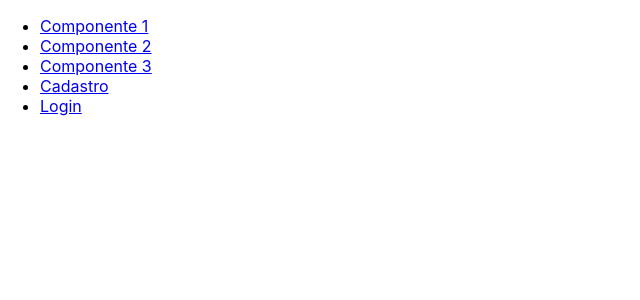
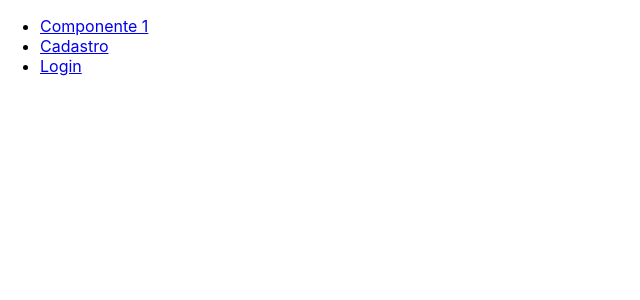
Before and after one commit to instrutorvilson/reactjs-2024, a React (Create React App) app: page / in a window 1280 px wide. Shown: the top 300 px of the page, without its empty margins (0-640 px from the left). Built offline with nearby package versions, Linux system fonts and the light colour scheme.

Commit message:
Deixar visivel menu para autenticados

```diff
--- a/src/componentes/cadastro.js
+++ b/src/componentes/cadastro.js
@@ -21,7 +21,6 @@ export default function Cadastro(){
     }
 
     useEffect(()=>{
-        console.log(localStorage.getItem('userLogado') === null)
         if(localStorage.getItem('userLogado') === null){
            {/*<Navigate to='login' />*/}
            navigate('../login')
--- a/src/componentes/menu.js
+++ b/src/componentes/menu.js
@@ -6,8 +6,14 @@ export default function Menu() {
             <nav>
                 <ul>
                     <li><Link to='componente1'>Componente 1</Link></li>
-                    <li><Link to='componente2'>Componente 2</Link></li>
-                    <li><Link to='componente3'>Componente 3</Link></li>
+                   {
+                      localStorage.getItem('userLogado') !== null &&
+                        <>
+                        <li><Link to='componente2'>Componente 2</Link></li>
+                        <li><Link to='componente3'>Componente 3</Link></li>
+                       </>
+                   }
+
                     <li><Link to='cadastro'>Cadastro</Link></li>
                     <li><Link to='login'>Login</Link></li>
                 </ul>
--- a/src/componentes/rotas.js
+++ b/src/componentes/rotas.js
@@ -7,6 +7,7 @@ import Cadastro from "./cadastro";
 import Login from "./login";
 
 export default function Rotas(){
+
     return(
         <BrowserRouter>
            <Routes>
```
